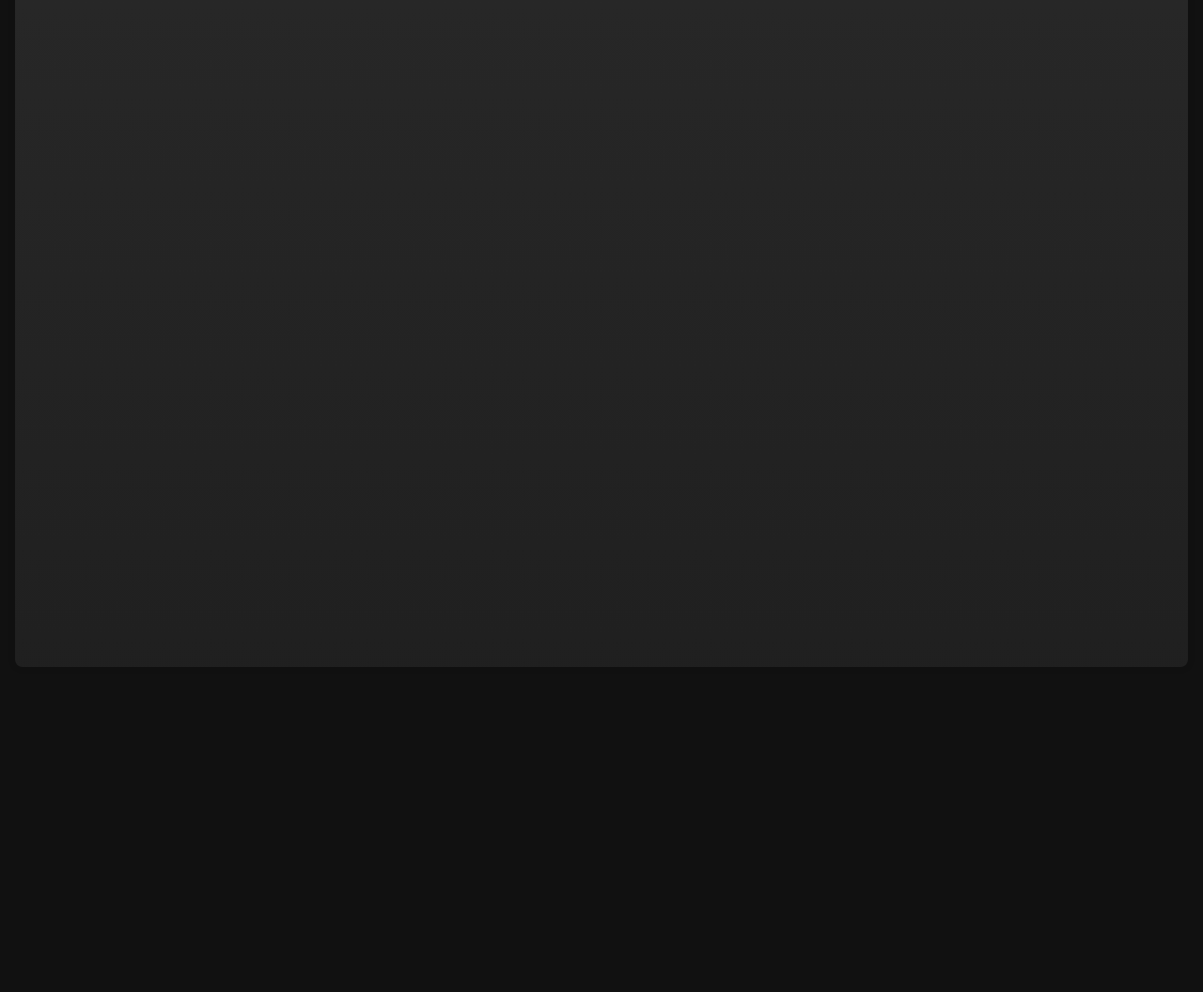
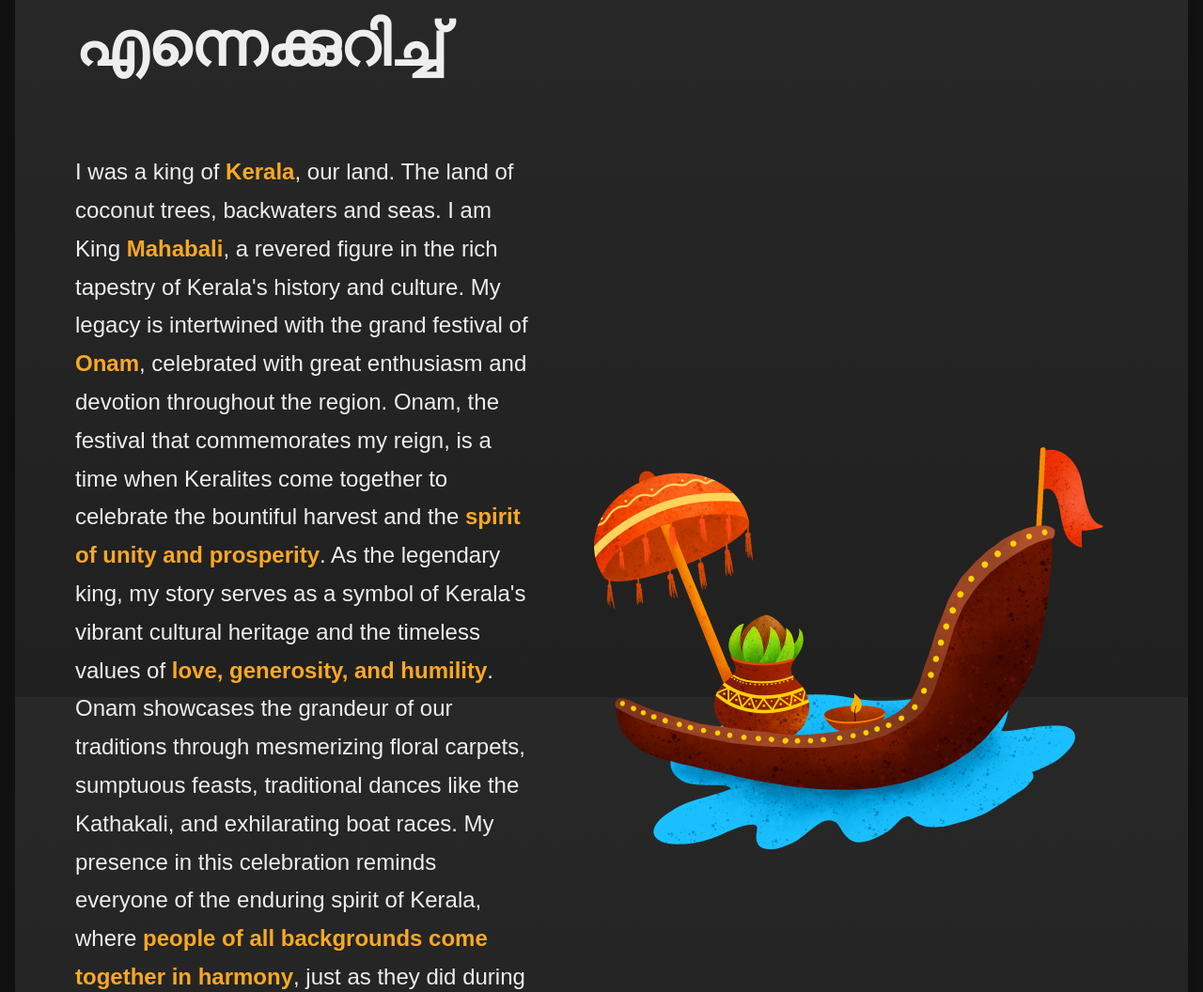
Before and after one commit to arjunindia/maveli-folio, an Astro site: page / in a window 1280 px wide. Shown: the part 860-1916 px from the top of the page at 94% size. Before the commit the page ends 1586 px from the top, so only its background shows below. Built offline with nearby package versions, Linux system fonts and the light colour scheme; Astro itself is replaced by a stand-in of ours.

Commit message:
About section

```diff
--- a/src/components/Hero.astro
+++ b/src/components/Hero.astro
@@ -53,7 +53,7 @@ const { class: className } = Astro.props;
     transform: translateY(50%);
     filter: hue-rotate(20deg) saturate(0.5) brightness(1.2)
       drop-shadow(0 0 0.5rem rgba(0, 0, 0, 0.2));
-    animation: rotate 500s ease infinite;
+    animation: rotate 420s ease infinite;
   }
   @keyframes gradient {
     0% {
--- a/src/components/Section.astro
+++ b/src/components/Section.astro
@@ -1,15 +1,16 @@
 ---
 interface Props {
   class?: string;
+  id?: string;
 }
-const { class: className } = Astro.props;
+const { class: className, id: idName } = Astro.props;
 ---
 
-<section class={className}><slot /></section>
+<section class={className} id={idName}><slot /></section>
 <style>
   section {
     margin: 1rem;
-    padding: 1rem;
+    padding: 1rem 4rem;
     background: linear-gradient(180deg, #333333aa 0%, #272727aa 100%) no-repeat;
     background-size: 100% 100%;
     background-attachment: fixed;
@@ -17,4 +18,8 @@ const { class: className } = Astro.props;
     min-height: calc(100vh - 4rem);
     border-radius: 0.5rem;
   }
+  section h2 {
+    font-size: 4rem;
+    color: #eee;
+  }
 </style>
--- a/src/pages/index.astro
+++ b/src/pages/index.astro
@@ -8,8 +8,76 @@ import Section from "../components/Section.astro";
 <Layout title="I'm Maveli.">
   <main>
     <Hero />
-    <Section />
+    <Section class="about" id="about">
+      <h2>എന്നെക്കുറിച്ച്</h2>
+      <div class="flex">
+        <p>
+          I was a king of <span>Kerala</span>, our land. The land of coconut
+          trees, backwaters and seas. I am King <span>Mahabali</span>, a revered
+          figure in the rich tapestry of Kerala's history and culture. My legacy
+          is intertwined with the grand festival of <span>Onam</span>,
+          celebrated with great enthusiasm and devotion throughout the region.
+          Onam, the festival that commemorates my reign, is a time when
+          Keralites come together to celebrate the bountiful harvest and the <span
+            >spirit of unity and prosperity</span
+          >. As the legendary king, my story serves as a symbol of Kerala's
+          vibrant cultural heritage and the timeless values of <span
+            >love, generosity, and humility</span
+          >. Onam showcases the grandeur of our traditions through mesmerizing
+          floral carpets, sumptuous feasts, traditional dances like the
+          Kathakali, and exhilarating boat races. My presence in this
+          celebration reminds everyone of the enduring spirit of Kerala, where <span
+            >people of all backgrounds come together in harmony</span
+          >, just as they did during my golden rule. Join me in celebrating the
+          essence of Onam, a festival that encapsulates the very soul of Kerala.
+        </p>
+        <img src="/onam.png" alt="Onam" />
+      </div>
+    </Section>
+
+    <Section class="experience">
+      <h2>Experience</h2>
+      <div class="flex">
+        <!-- <Card /> -->
+      </div>
+    </Section>
   </main>
+
+  <style>
+    .flex {
+      display: flex;
+      align-items: center;
+      justify-content: space-between;
+    }
+    .flex p {
+      flex: 1;
+    }
+    .flex img {
+      flex: 1;
+      margin-left: 2rem;
+      max-width: 600px;
+    }
+  </style>
+
+  <style is:global>
+    .about h2,
+    .experience h2 {
+      font-size: 4rem;
+      color: #eee;
+    }
+    .about p {
+      font-size: 1.5rem;
+      line-height: 1.7;
+      max-width: 65ch;
+      color: #eee;
+    }
+    .about p span {
+      font-size: 1.5rem;
+      line-height: 1.7;
+      max-width: 65ch;
+      color: #eee;
+      font-weight: bold;
+      color: #f9a825;
+    }
+  </style>
 </Layout>
-
-<style></style>
```
Also changed, not shown: public/onam.png (added).
